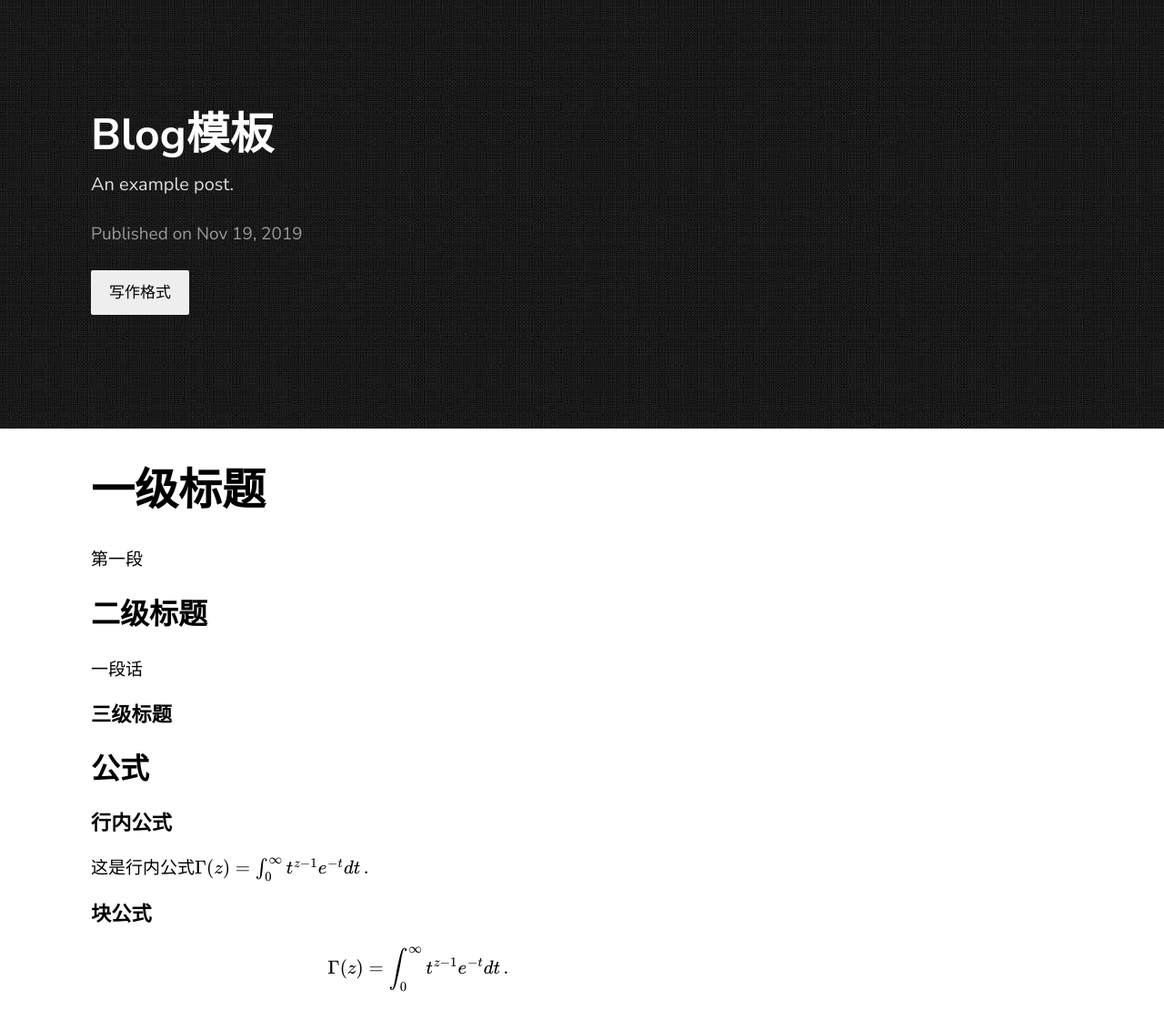
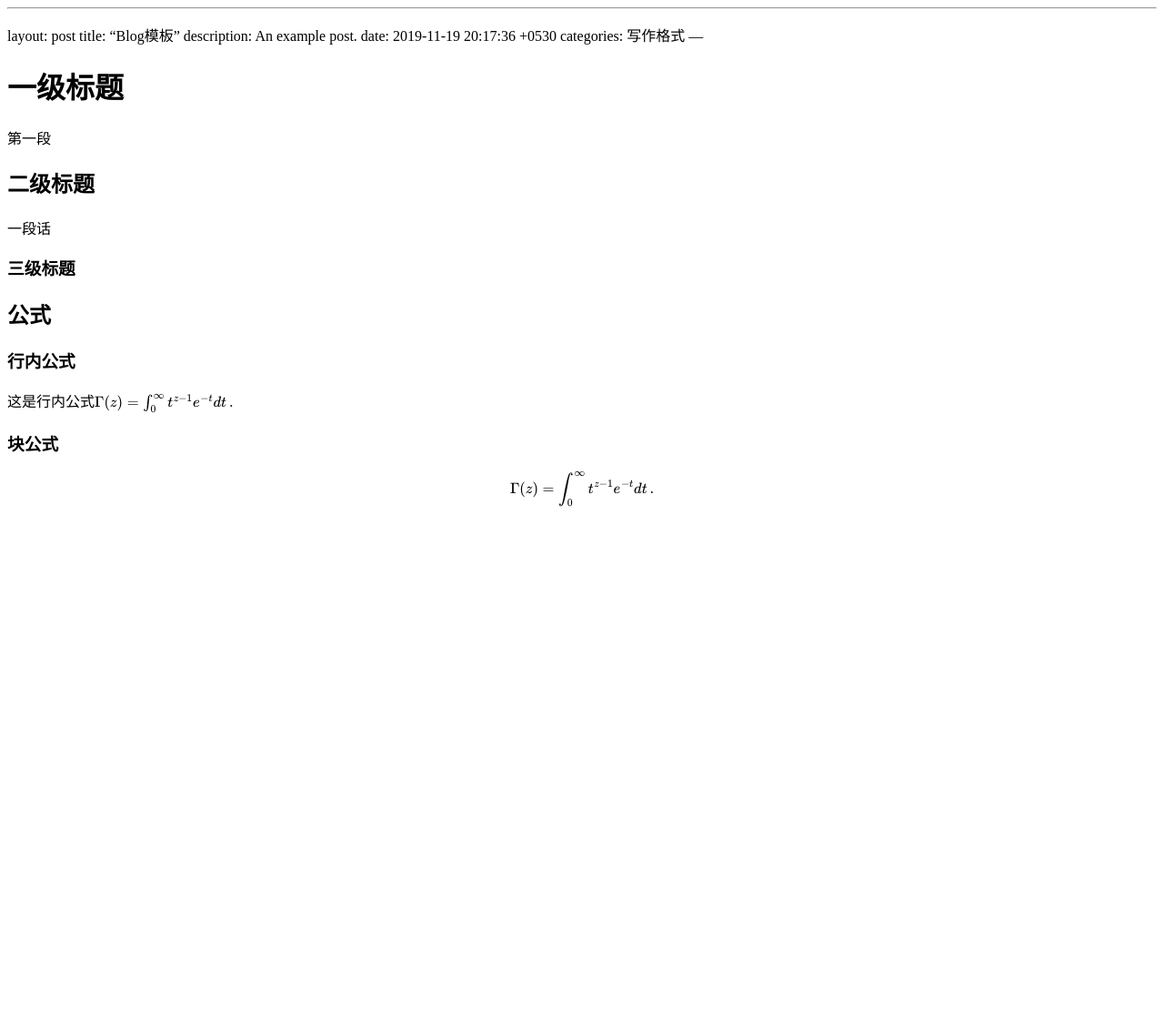
Before and after one commit to derek1998/blog.xiaoyuma, a Jekyll site: the page built from _posts/2019-11-19-Blog模板.md, in a window 1280 px wide. Shown: the whole page at 91% size. Built offline with Jekyll 4.4.1, drawn with Linux system fonts in a browser that asks for light colours; formulas are drawn with MathJax 3; after the commit the page ends 900 px from its top, so only the background shows below that; part of the change alters nothing that is shown.

Commit message:
Update 2019-11-19-Blog模板.md

```diff
--- a/_posts/2019-11-19-Blog模板.md
+++ b/_posts/2019-11-19-Blog模板.md
@@ -1,10 +1,3 @@
----
-layout: post
-title:  "Blog模板"
-description: An example post.
-date:   2019-11-19 20:17:36 +0530
-categories: 写作格式
----
 <head>
     <script src="https://cdn.mathjax.org/mathjax/latest/MathJax.js?config=TeX-AMS-MML_HTMLorMML" type="text/javascript"></script>
     <script type="text/x-mathjax-config">
@@ -16,6 +9,13 @@ categories: 写作格式
         });
     </script>
 </head>
+---
+layout: post
+title:  "Blog模板"
+description: An example post.
+date:   2019-11-19 20:17:36 +0530
+categories: 写作格式
+---
 
 # 一级标题
 第一段
```
